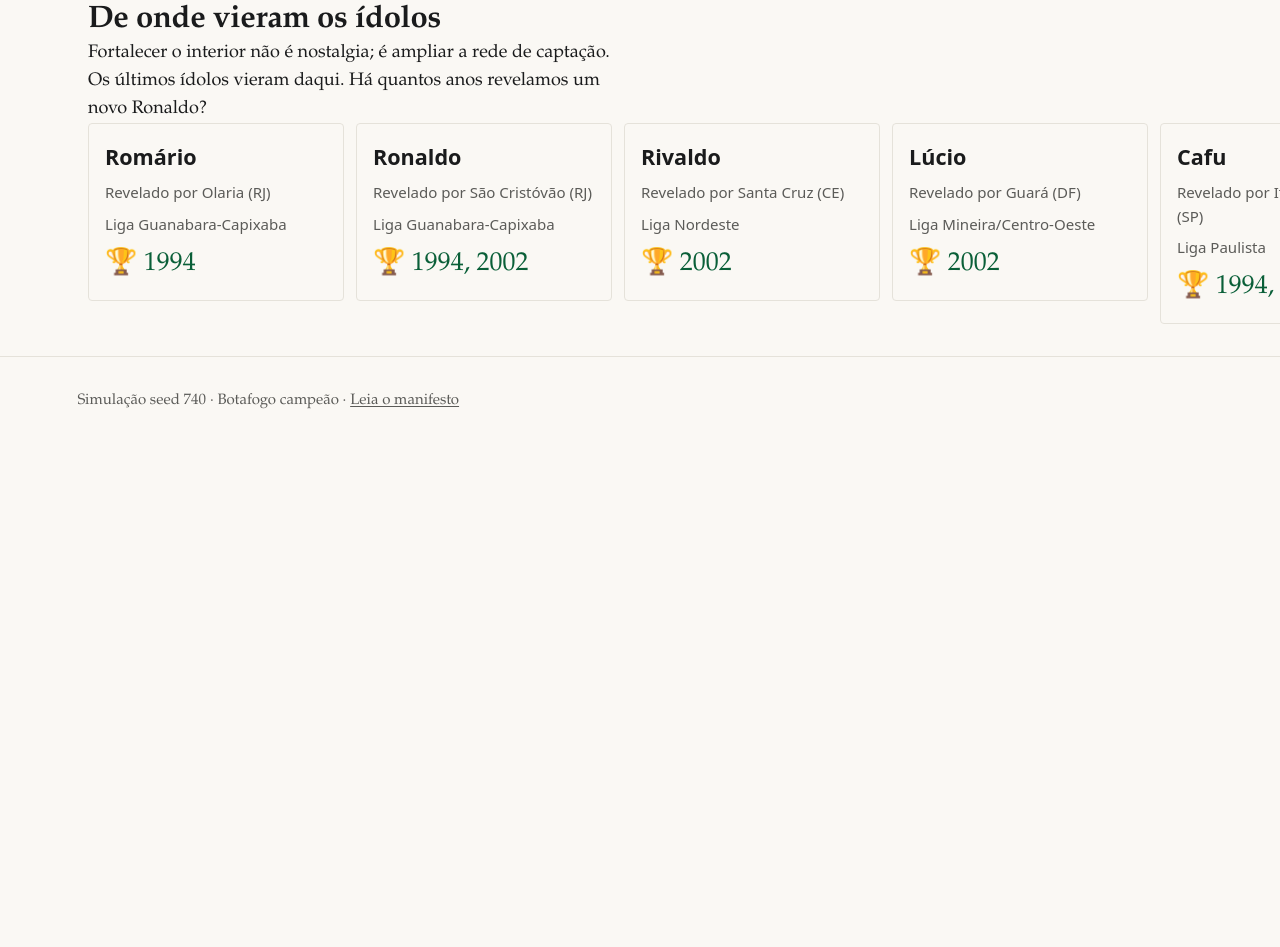
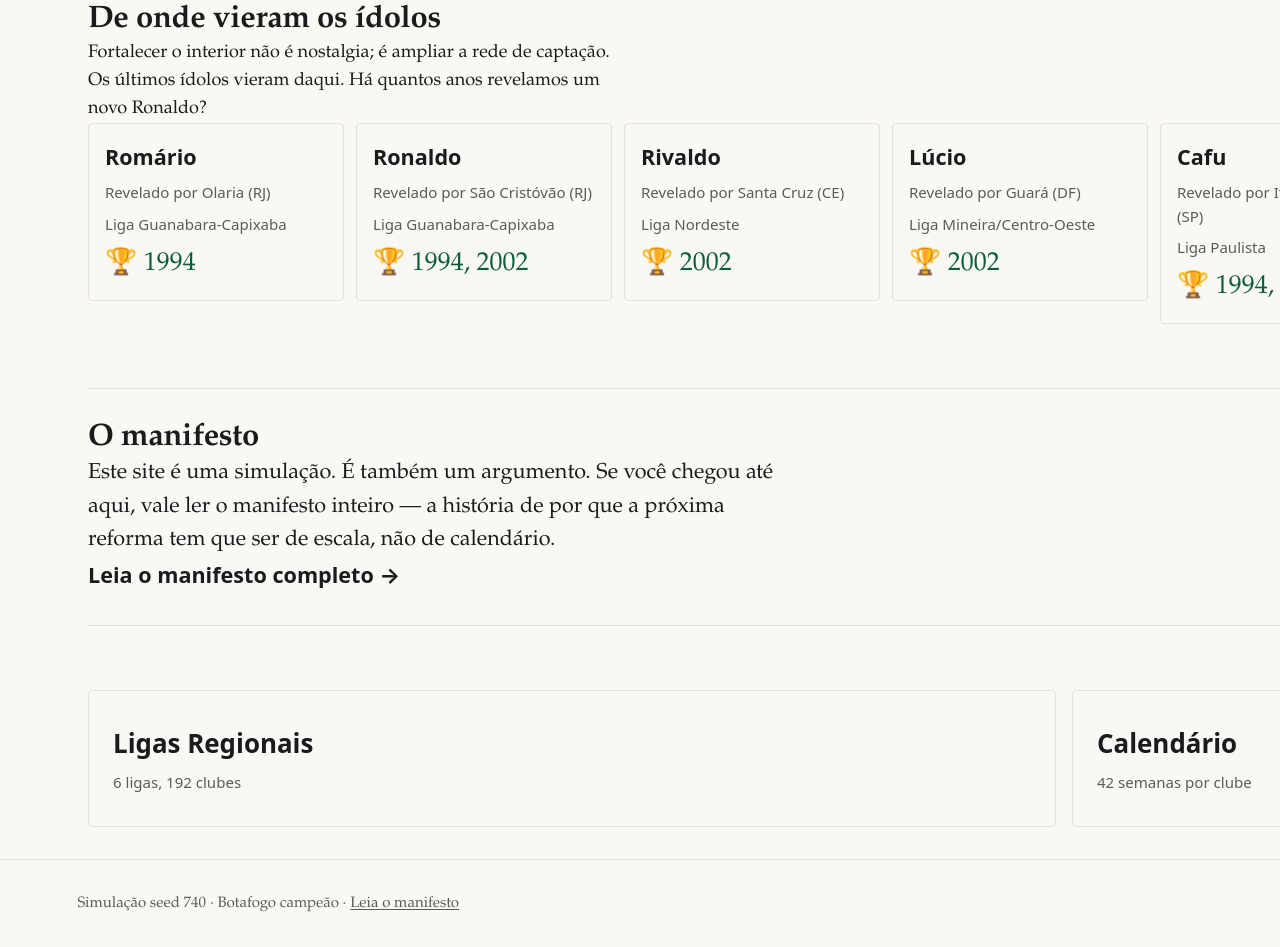
Before and after one commit to raphaelaleixo/ligas-do-brasil, a website with bundled scripts: page index.html in a window 1280 px wide. Shown: the part 2212-3159 px from the top of the page. Before the commit the page ends 2657 px from the top, so only its background shows below. Built offline with nearby package versions, Linux system fonts and the light colour scheme; files whose address does not match are found by name.

Commit message:
feat(home): manifesto teaser and navigation tiles

```diff
--- /dev/null
+++ b/assets/css/home/manifesto-teaser.css
@@ -0,0 +1,8 @@
+@layer components {
+  @scope (.teaser) {
+    :scope { border-block: 1px solid var(--color-hairline); padding-block: var(--space-6); }
+    .teaser__body { font-size: var(--step-1); max-inline-size: 55ch; }
+    .teaser__cta { font-family: var(--font-sans); font-weight: 700; color: var(--color-accent); font-size: var(--step-1); text-decoration: none; }
+    .teaser__cta:hover { text-decoration: underline; }
+  }
+}
--- /dev/null
+++ b/assets/css/home/nav-tiles.css
@@ -0,0 +1,12 @@
+@layer components {
+  .tiles { display: grid; grid-template-columns: repeat(auto-fit, minmax(14rem, 1fr)); gap: var(--space-4); }
+  .tile {
+    display: grid; gap: var(--space-2); padding: var(--space-6) var(--space-5);
+    border: 1px solid var(--color-hairline); border-radius: var(--radius);
+    text-decoration: none; color: inherit; font-family: var(--font-sans);
+    transition: transform 150ms ease, border-color 150ms ease;
+  }
+  .tile:hover { border-color: var(--color-accent); transform: translateY(-2px); }
+  .tile__label { font-size: var(--step-2); font-weight: 700; }
+  .tile__sub { color: var(--color-muted); font-size: var(--step--1); }
+}
--- a/index.html
+++ b/index.html
@@ -21,6 +21,8 @@
   <link rel="stylesheet" href="/assets/css/home/estrutura-strip.css">
   <link rel="stylesheet" href="/assets/css/home/sleeping-giants.css">
   <link rel="stylesheet" href="/assets/css/home/revelation-clubs.css">
+  <link rel="stylesheet" href="/assets/css/home/manifesto-teaser.css">
+  <link rel="stylesheet" href="/assets/css/home/nav-tiles.css">
 
   <link rel="preload" as="fetch" href="/data/season-default.json" crossorigin>
   <link rel="expect" href="#page-ready" blocking="render">
@@ -154,6 +156,22 @@
       <p class="revelation__subtagline">Os últimos ídolos vieram daqui. Há quantos anos revelamos um novo Ronaldo?</p>
       <ul class="revelation__row" role="list" id="revelation-row"></ul>
     </section>
+
+    <section class="teaser" aria-labelledby="teaser-heading">
+      <h2 id="teaser-heading">O manifesto</h2>
+      <p class="teaser__body">
+        Este site é uma simulação. É também um argumento. Se você chegou até aqui,
+        vale ler o manifesto inteiro — a história de por que a próxima reforma tem
+        que ser de escala, não de calendário.
+      </p>
+      <p><a class="teaser__cta" href="/manifesto">Leia o manifesto completo →</a></p>
+    </section>
+
+    <nav aria-label="Explorar" class="tiles">
+      <a class="tile" href="/ligas"><span class="tile__label">Ligas Regionais</span><span class="tile__sub">6 ligas, 192 clubes</span></a>
+      <a class="tile" href="/timeline"><span class="tile__label">Calendário</span><span class="tile__sub">42 semanas por clube</span></a>
+      <a class="tile" href="/copa"><span class="tile__label">Copas Nacionais</span><span class="tile__sub">Campeões + Brasil</span></a>
+    </nav>
   </main>
 
   <footer>
```
